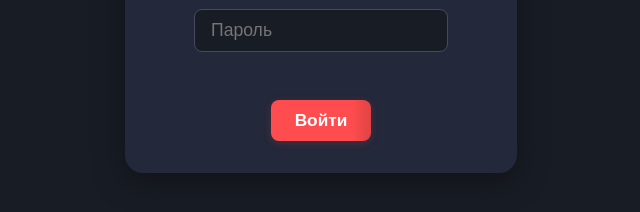
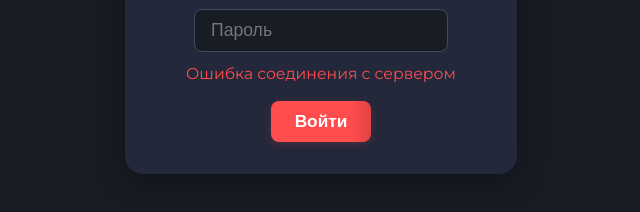
Before and after one commit to vladislav12-03/Tarantu, a plain HTML site: page login.html in a window 1280 px wide. Both pictures are taken after a click on the button "Войти". Shown: the part 382-594 px from the top of the page, without its empty margins (319-959 px from the left). Drawn offline with Linux system fonts and the light colour scheme; no server answers.

Commit message:
Update login.html

```diff
--- a/login.html
+++ b/login.html
@@ -24,29 +24,32 @@
             </div>
         </div>
     </div>
-    <script src="js/users.js"></script>
     <script>
         document.addEventListener('DOMContentLoaded', function() {
-            // Проверяем, что база данных инициализирована
-            console.log('Текущие пользователи:', usersDB.getAllUsers());
-
             const loginBtn = document.getElementById('login-btn');
             const loginUsername = document.getElementById('login-username');
             const loginPassword = document.getElementById('login-password');
             const loginError = document.getElementById('login-error');
 
-            function tryLogin() {
+            async function tryLogin() {
                 const username = loginUsername.value;
                 const password = loginPassword.value;
-
-                console.log('Попытка входа:', { username, password });
-                console.log('Проверка пользователя:', usersDB.validateUser(username, password));
-
-                if (usersDB.validateUser(username, password)) {
-                    localStorage.setItem('currentUser', username);
-                    window.location = 'index.html';
-                } else {
-                    loginError.textContent = 'Неверный логин или пароль';
+                loginError.textContent = '';
+                try {
+                    const res = await fetch('/api/login', {
+                        method: 'POST',
+                        headers: { 'Content-Type': 'application/json' },
+                        body: JSON.stringify({ username, password })
+                    });
+                    const data = await res.json();
+                    if (res.ok) {
+                        localStorage.setItem('currentUser', JSON.stringify(data));
+                        window.location = 'index.html';
+                    } else {
+                        loginError.textContent = data.error || 'Ошибка входа';
+                    }
+                } catch (e) {
+                    loginError.textContent = 'Ошибка соединения с сервером';
                 }
             }
 
```
